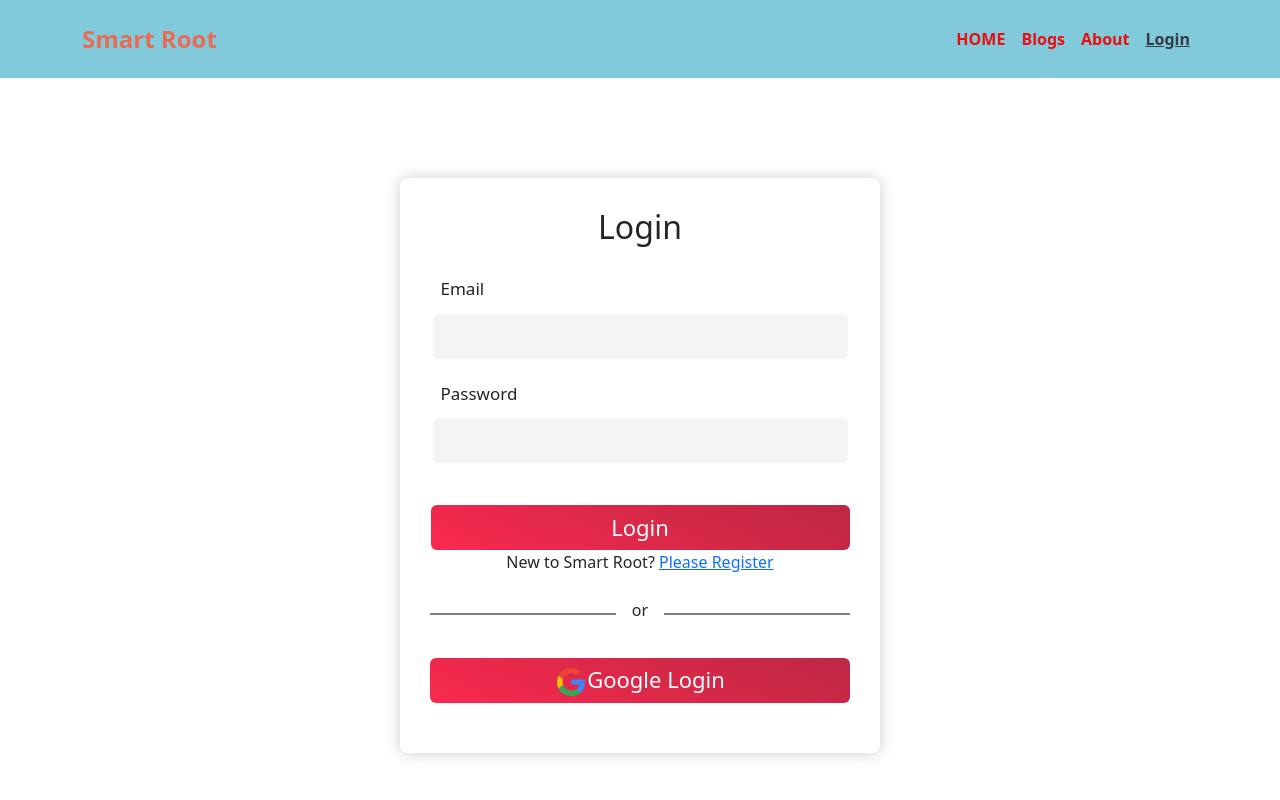
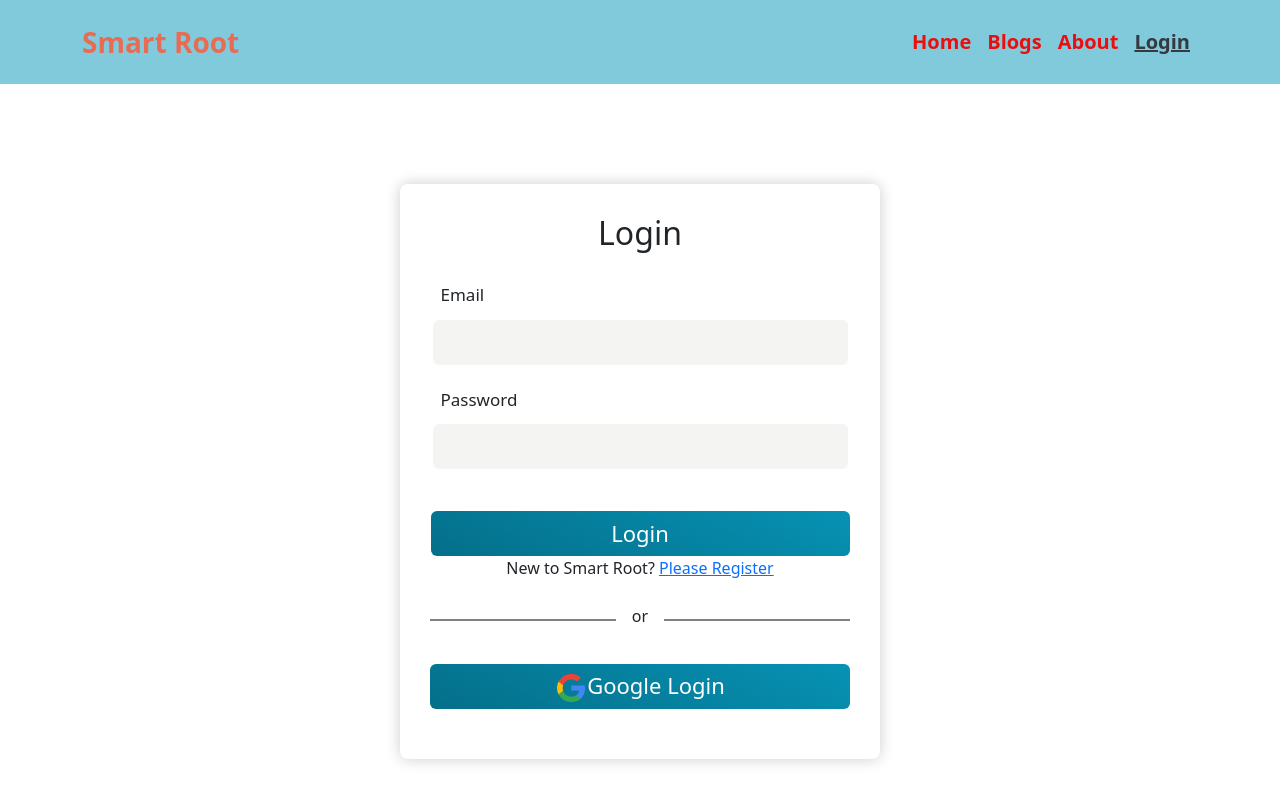
Before and after one commit to SMhamidAzad/Smart-Root, a React (Create React App) app: page /login in a window 1280 px wide. Shown: the top 800 px of the page. Built offline with nearby package versions, Linux system fonts and the light colour scheme; no server answers.

Commit message:
added requireauth and reload problem done

```diff
--- a/src/App.js
+++ b/src/App.js
@@ -10,6 +10,7 @@
 import SignUp from './Pages/SignUp/SignUp';
 import NotFound from './Pages/NotFound/NotFound';
 import Footer from './Shared/Footer/Footer';
+import RequireAuth from './Pages/RequireAuth/RequireAuth';
 
 function App() {
   return (
@@ -17,7 +18,11 @@
        <Header></Header>
        <Routes>
          <Route path='/' element={<Home></Home>}></Route>
-         <Route path='/checkout' element={<CheckOut></CheckOut>}></Route>
+         <Route path='/checkout' element={
+           <RequireAuth>
+             <CheckOut></CheckOut>
+           </RequireAuth>
+         }></Route>
          <Route path='/blogs' element={<Blogs></Blogs>}></Route>
          <Route path='/about' element={<About></About>}></Route>
          <Route path='/login' element={<Login></Login>}></Route>
--- a/src/Pages/Contact/Contact.js
+++ b/src/Pages/Contact/Contact.js
@@ -6,7 +6,7 @@
 
 const Contact = () => {
     return (
-        <div className='row row-cols-md-2 py-5 m-0'>
+        <div className='row row-cols-md-2 py-5 m-0 mb-5'>
             <div className='row-md-4'>
                 <img style={{ width: "85%" }} className='' src="https://i.ibb.co/3ym9MJS/raj-rana-z-CQs-BI7-Zlt-Q-unsplash-1.png" alt="" />
             </div>
--- a/src/Pages/Login/Login.js
+++ b/src/Pages/Login/Login.js
@@ -1,6 +1,6 @@
 import React, { useEffect, useState } from 'react';
 import { useSignInWithEmailAndPassword } from 'react-firebase-hooks/auth';
-import { Link, useNavigate } from 'react-router-dom';
+import { Link, useLocation, useNavigate } from 'react-router-dom';
 import auth from '../../.firebase.init';
 import SocialLogin from '../SocialLogin/SocialLogin';
 
@@ -11,6 +11,7 @@
         loading,
         error,
     ] = useSignInWithEmailAndPassword(auth);
+
 
     const [userDetails, setUserDetails] = useState({
         email: "",
@@ -24,9 +25,11 @@
     })
 
     const navigate = useNavigate();
+    const location = useLocation()
+    let from = location.state?.from?.pathname || "/";
     useEffect(() => {
         if (user) {
-            navigate("/")
+            navigate(from, { replace: true });
         }
     }, [user])
 
--- /dev/null
+++ b/src/Pages/RequireAuth/RequireAuth.js
@@ -0,0 +1,18 @@
+import React, { Children } from 'react';
+import { useAuthState } from 'react-firebase-hooks/auth';
+import { Navigate, useLocation } from 'react-router-dom';
+import auth from '../../.firebase.init';
+
+const RequireAuth = ({ children }) => {
+    const [user, loading, error] = useAuthState(auth);
+    const location = useLocation()
+    if(loading){
+        return <p>Loading..........</p>
+    }
+    if (!user) {
+        return <Navigate to="/login" state={{ from: location }} replace />;
+    }
+    return children;
+};
+
+export default RequireAuth;
--- a/src/Pages/Services/Services.js
+++ b/src/Pages/Services/Services.js
@@ -10,7 +10,7 @@
     }, [])
     return (
         <div className='container my-5 '>
-            <h2 className='text-center mb-5 primary-color'>My Services</h2>
+            <h1 className='text-center mb-5 primary-color fw-bolder'>My Services</h1>
             <div className="row row-cols-1 row-cols-md-3 g-4 m-0">
             {
                     services.map(service => <Service
--- a/src/Pages/SignUp/SignUp.css
+++ b/src/Pages/SignUp/SignUp.css
@@ -56,6 +56,8 @@
     border-radius: 6px;
     font-size: 22px;
     color: white;
+    font-weight: 500;
     cursor: pointer;
-    background: linear-gradient(25deg, #f90632db 0%, #b10423db 100%);
+    background: linear-gradient(25deg, #046f8a 0%, #0792b4 100%);
+    /* background: linear-gradient(25deg, #f90632db 0%, #b10423db 100%); */
 }
--- a/src/Shared/Footer/Footer.js
+++ b/src/Shared/Footer/Footer.js
@@ -8,7 +8,7 @@
 const Footer = () => {
     return (
         <div className='footer text-center text-white'>
-        <div className='pt-3'>
+        <div className='pt-4'>
         <h6>Smart Root</h6>
             <p>Copyright &copy; {new Date().getUTCFullYear()}, Smart Root</p>
             <img src={facebook} alt="" />
--- a/src/Shared/Header/Header.js
+++ b/src/Shared/Header/Header.js
@@ -10,18 +10,18 @@
     return (
         <Navbar style={{ backgroundColor: '#80CADC' }} className='py-3' collapseOnSelect expand="lg" variant="dark">
             <Container>
-                <Navbar.Brand href="#home" className='fw-bold fs-4' style={{ color: '#E86C53' }}>Smart Root</Navbar.Brand>
+                <Navbar.Brand href="#home" className='fw-bold fs-3' style={{ color: '#E86C53' }}>Smart Root</Navbar.Brand>
                 <Navbar.Toggle aria-controls="responsive-navbar-nav" />
                 <Navbar.Collapse id="responsive-navbar-nav">
                     <Nav className="ms-auto">
-                        <Nav.Link className='fw-bold' as={CustomLink} to='/'>HOME</Nav.Link>
-                        <Nav.Link className='fw-bold' as={CustomLink} to='/blogs'>Blogs</Nav.Link>
-                        <Nav.Link className='fw-bold' as={CustomLink} to='/about'>About</Nav.Link>
+                        <Nav.Link className='fw-bolder fs-5' as={CustomLink} to='/'>Home</Nav.Link>
+                        <Nav.Link className='fw-bolder fs-5' as={CustomLink} to='/blogs'>Blogs</Nav.Link>
+                        <Nav.Link className='fw-bolder fs-5' as={CustomLink} to='/about'>About</Nav.Link>
                         {
                             user?
-                            <Nav.Link className='fw-bold' onClick={()=>signOut(auth)} as={CustomLink} to='/'>SignOut</Nav.Link>
+                            <Nav.Link className='fw-bolder fs-5' onClick={()=>signOut(auth)} as={CustomLink} to='/'>SignOut</Nav.Link>
                              :
-                            <Nav.Link className='fw-bold' as={CustomLink} to='/login'>Login</Nav.Link>}
+                            <Nav.Link className='fw-bolder fs-5' as={CustomLink} to='/login'>Login</Nav.Link>}
                     </Nav>
 
                 </Navbar.Collapse>
```
